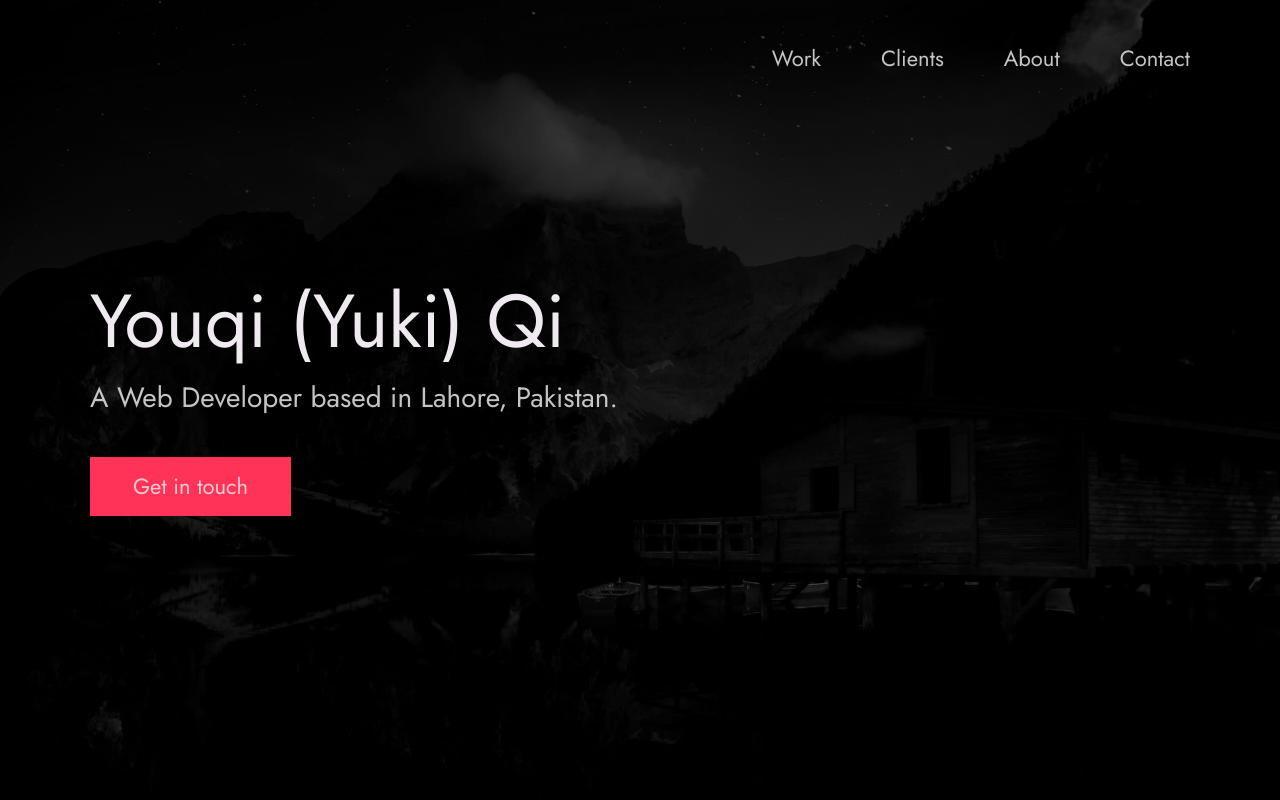
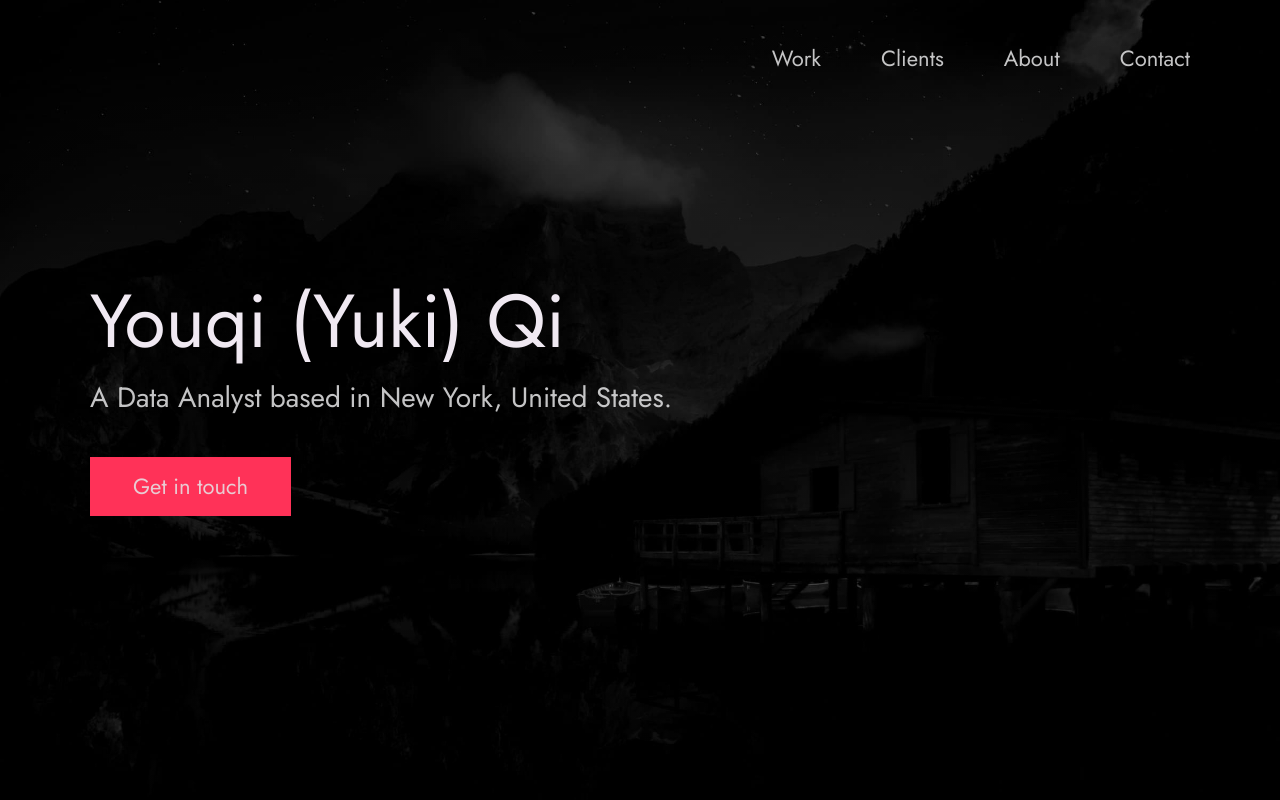
Before and after one commit to yukiqyq/yukiqyq.github.io, a plain HTML site: page index.html in a window 1280 px wide. Shown: the top 800 px of the page. Drawn offline with Linux system fonts and the light colour scheme.

Commit message:
modified name

```diff
--- a/index.html
+++ b/index.html
@@ -59,7 +59,7 @@
           <span>Youqi (Yuki) Qi</span>
         </h1>
         <!-- Put a small paragraph about yourself -->
-        <p>A Web Developer based in Lahore, Pakistan.</p>
+        <p>A Data Analyst based in New York, United States.</p>
         <a href="#contact" class="btn btn--pink">Get in touch</a>
       </div>
     </div>
```
